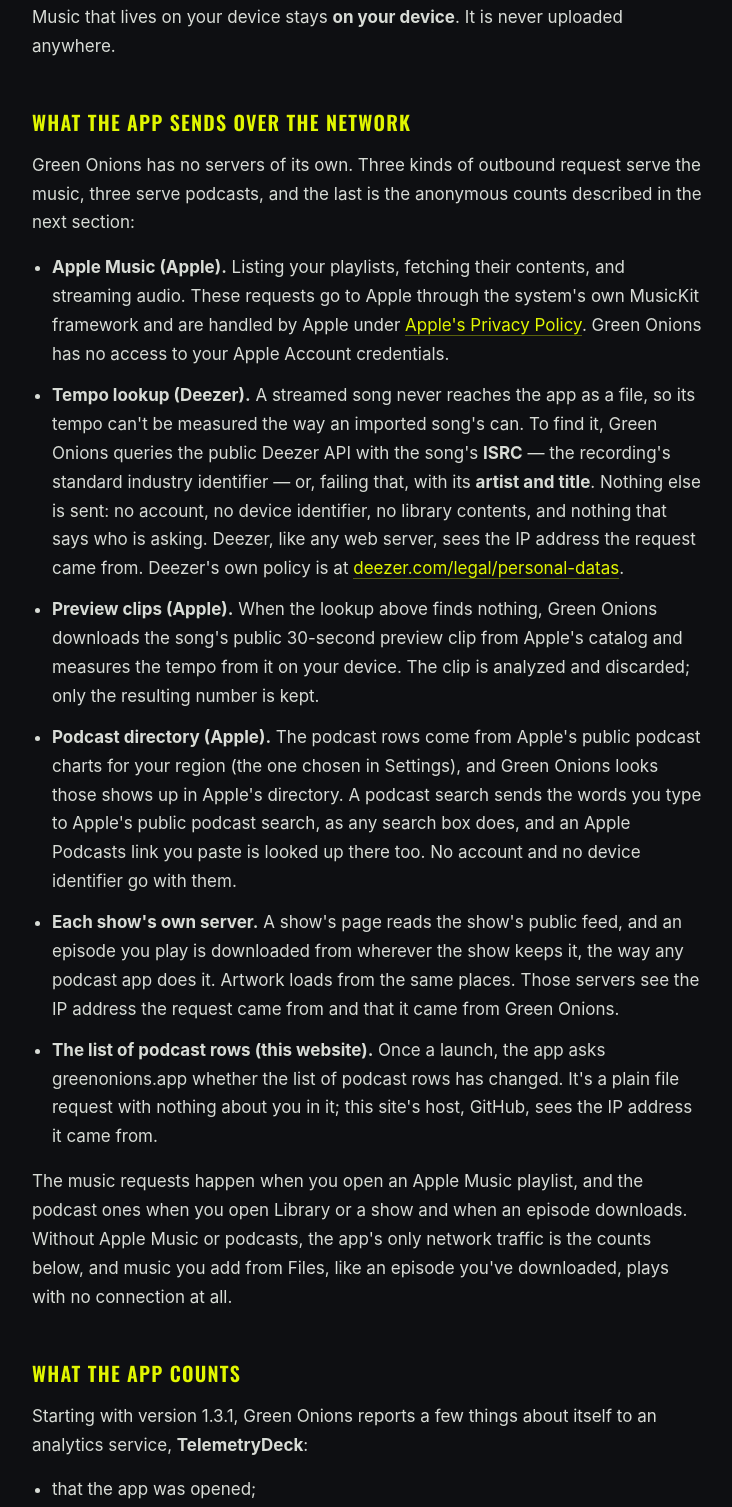
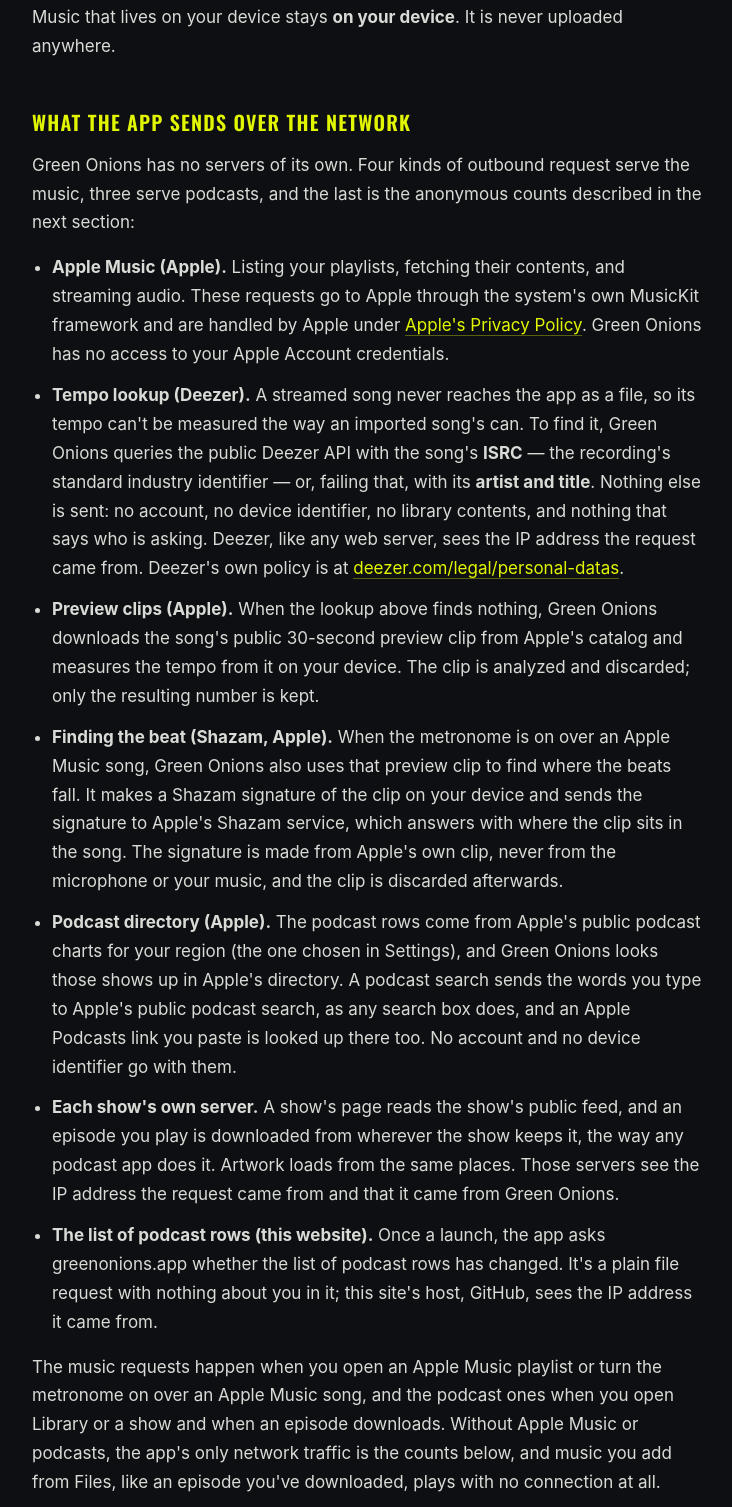
Before and after one commit to mastermeise/greenonions.app, a plain HTML site: page privacy.html in a window 1280 px wide. Shown: the part 1389-2896 px from the top of the page, without its empty margins (272-1004 px from the left). Drawn offline with nearby package versions, Linux system fonts and the light colour scheme.

Commit message:
Privacy: the Shazam signature behind the Apple Music metronome (for 2.0)
Matches PRIVACY.md 07871c8 in the app repo. Not live until 2.0's release day.

Co-Authored-By: Claude Opus 5.5 <noreply@anthropic.com>

```diff
--- a/privacy.html
+++ b/privacy.html
@@ -112,7 +112,7 @@ footer a:hover{color:var(--lime);border-color:var(--lime)}
 
     <h2>What the app sends over the network</h2>
     <p>
-      Green Onions has no servers of its own. Three kinds of outbound request serve the music,
+      Green Onions has no servers of its own. Four kinds of outbound request serve the music,
       three serve podcasts, and the last is the anonymous counts described in the next section:
     </p>
     <ul>
@@ -131,6 +131,11 @@ footer a:hover{color:var(--lime);border-color:var(--lime)}
       downloads the song's public 30-second preview clip from Apple's catalog and measures the tempo
       from it on your device. The clip is analyzed and discarded; only the resulting number is
       kept.</li>
+      <li><strong>Finding the beat (Shazam, Apple).</strong> When the metronome is on over an Apple
+      Music song, Green Onions also uses that preview clip to find where the beats fall. It makes a
+      Shazam signature of the clip on your device and sends the signature to Apple's Shazam service,
+      which answers with where the clip sits in the song. The signature is made from Apple's own
+      clip, never from the microphone or your music, and the clip is discarded afterwards.</li>
       <li><strong>Podcast directory (Apple).</strong> The podcast rows come from Apple's public
       podcast charts for your region (the one chosen in Settings), and Green Onions looks those
       shows up in Apple's directory. A podcast search sends the words you type to Apple's public
@@ -145,8 +150,8 @@ footer a:hover{color:var(--lime);border-color:var(--lime)}
       nothing about you in it; this site's host, GitHub, sees the IP address it came from.</li>
     </ul>
     <p>
-      The music requests happen when you open an Apple Music playlist, and the podcast ones when
-      you open Library or a show and when an episode downloads. Without Apple Music or podcasts,
+      The music requests happen when you open an Apple Music playlist or turn the metronome on over
+      an Apple Music song, and the podcast ones when you open Library or a show and when an episode downloads. Without Apple Music or podcasts,
       the app's only network traffic is the counts below, and music you add from Files, like an
       episode you've downloaded, plays with no connection at all.
     </p>
@@ -234,8 +239,8 @@ footer a:hover{color:var(--lime);border-color:var(--lime)}
     <p>
       <strong>The app</strong> includes one third-party software kit, <strong>TelemetryDeck</strong>,
       for the anonymous counts described above, and no advertising or tracking of any kind. The
-      other outside services it contacts are <strong>Apple</strong>, for Apple Music playback and
-      its podcast directory, <strong>Deezer</strong>, for tempo data, and each podcast's own
+      other outside services it contacts are <strong>Apple</strong>, for Apple Music playback,
+      Shazam and its podcast directory, <strong>Deezer</strong>, for tempo data, and each podcast's own
       server, for its feed and episodes. None of those is told anything about you.
       <strong>This website</strong> is a different matter, and it's described
       <a href="#website">below</a>.
```
